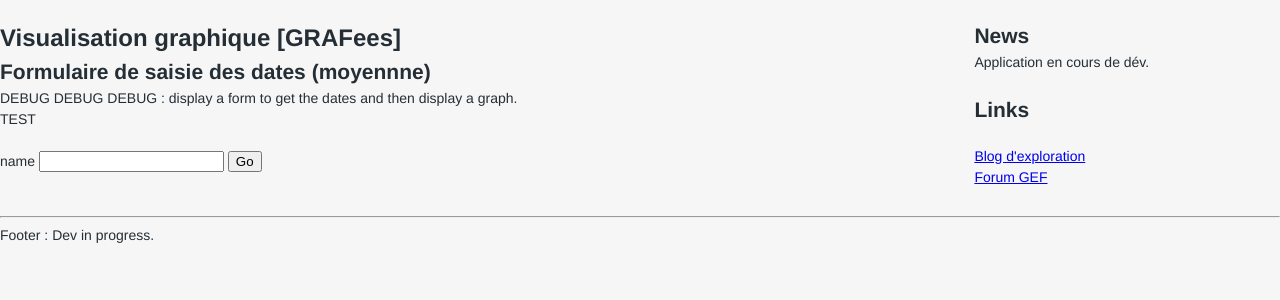
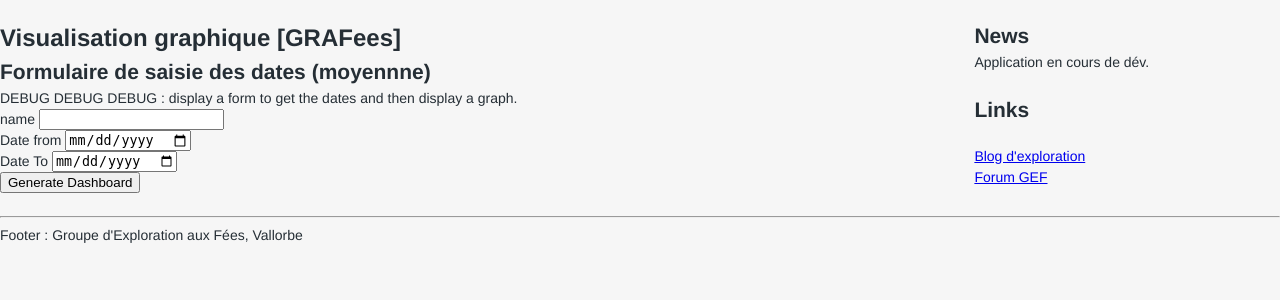
Before and after one commit to SebastienPittet/GRAFees, a Flask app: page /submit in a window 1280 px wide. Shown: the part 49-349 px from the top of the page. Run offline with Flask 2, Linux system fonts and the light colour scheme.

Commit message:
Added configuration file with secret key for CSRF, updated forms (test) but need to consider the validators. Added favicon.ico

```diff
--- a/grafees/__init__.py
+++ b/grafees/__init__.py
@@ -2,5 +2,9 @@
 from flask import Flask
 app = Flask(__name__)
 
+# Configuration (http://flask.pocoo.org/docs/0.11/config/#configuring-from-files)
+app.config.from_object('grafees.config') # load config from module
+# app.config.from_envvar('YOURAPPLICATION_SETTINGS')
+
 # Import the 'views.py' module of our application
 from grafees import views
--- a/grafees/config.py
+++ b/grafees/config.py
@@ -0,0 +1,6 @@
+#coding=utf-8
+
+# Configuration file
+
+# CSRF secret key for WTF
+SECRET_KEY = 'insert_your_secret:key-0f-Death__HERE :-)'
--- a/grafees/grafees_forms.py
+++ b/grafees/grafees_forms.py
@@ -2,8 +2,11 @@
 
 from flask_wtf import Form
 from wtforms import StringField
+from wtforms import DateField
 from wtforms.validators import DataRequired
 
 
 class Intervalle(Form):
     name = StringField('name', validators=[DataRequired()])
+    dateFrom = DateField('Date from', validators=[DataRequired()])
+    dateTo = DateField('Date To', validators=[DataRequired()])
--- a/grafees/templates/form.html
+++ b/grafees/templates/form.html
@@ -1,10 +1,12 @@
 {% extends "index.html" %}
 
 {% block form %}
-<p>TEST</p>
+
 <form method="POST" action="/submit">
     {{ form.hidden_tag() }}
-    {{ form.name.label }} {{ form.name(size=20) }}
-    <input type="submit" value="Go">
+    {{ form.name.label }} {{ form.name(size=20) }}<br>
+    {{ form.dateFrom.label }} {{ form.dateFrom(size=10)}}<br>
+    {{ form.dateTo.label }} {{ form.dateTo(size=10)}}<br>
+    <input type="submit" value="Generate Dashboard">
 </form>
 {% endblock %}
--- a/grafees/templates/index.html
+++ b/grafees/templates/index.html
@@ -72,7 +72,7 @@
 
 	<footer class="footer">
 		<HR>
-		Footer : Dev in progress.
+		Footer : Groupe d'Exploration aux Fées, Vallorbe
 	</footer><!-- .footer -->
   </body>
 </html>
--- a/grafees/views.py
+++ b/grafees/views.py
@@ -8,6 +8,7 @@ from grafees import app
 import lnetatmo
 import time
 import grafees_forms
+
 
 @app.route('/')
 @app.route('/index')
@@ -88,8 +89,9 @@ def AVGtemp():
 
 @app.route('/submit', methods=['GET', 'POST'])
 def submit():
+    # http://flask.pocoo.org/docs/0.11/patterns/wtforms/#in-the-view
     debugText = "DEBUG DEBUG DEBUG : display a form to get the dates and then display a graph."
-    form = grafees_forms.Intervalle(csrf_enabled=False)
+    form = grafees_forms.Intervalle()
     if form.validate_on_submit():
         return redirect('/success')
     return render_template('form.html', form=form, debugText=debugText)
```
Also changed, not shown: grafees/static/favicon.ico (added).
